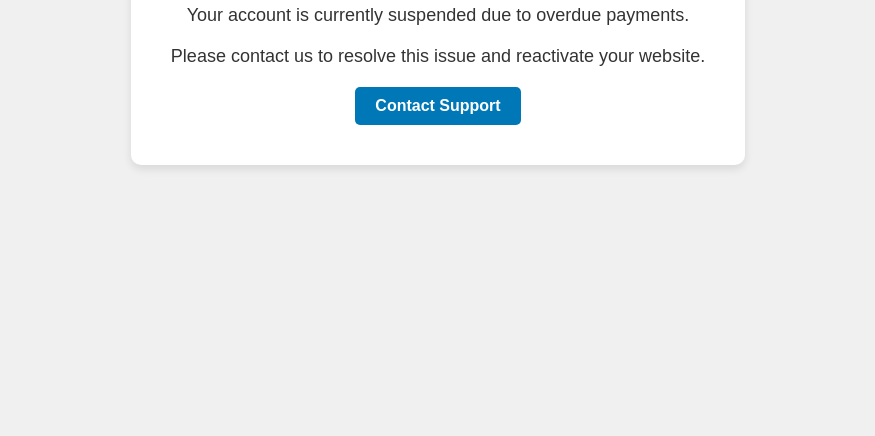
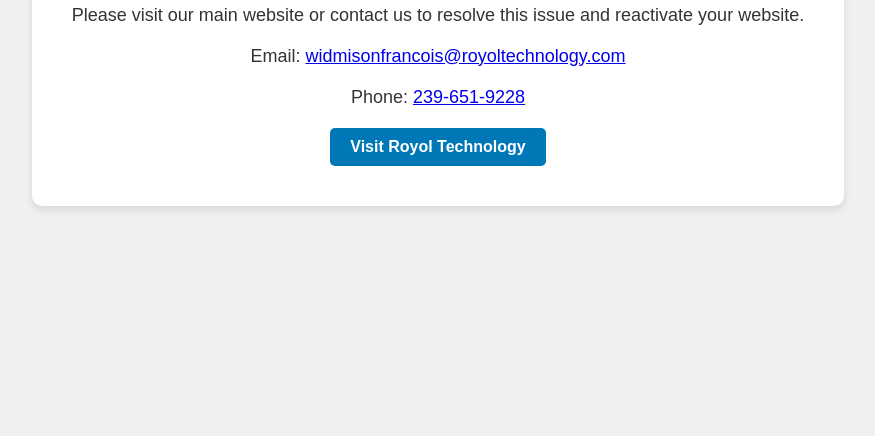
Before and after one commit to Widmison/projects, a plain HTML site: page index.html in a window 1280 px wide. Shown: the part 364-800 px from the top of the page, without its empty margins (202-1077 px from the left). Drawn offline with Linux system fonts and the light colour scheme.

Commit message:
Update index.html

```diff
--- a/index.html
+++ b/index.html
@@ -10,8 +10,10 @@
     <div class="container">
         <h1>Website Temporarily Closed</h1>
         <p>Your account is currently suspended due to overdue payments.</p>
-        <p>Please contact us to resolve this issue and reactivate your website.</p>
-        <a href="widmisonfrancois@royoltechnology.com" class="button">Contact Support</a>
+        <p>Please visit our main website or contact us to resolve this issue and reactivate your website.</p>
+        <p>Email: <a href="mailto:widmisonfrancois@royoltechnology.com">widmisonfrancois@royoltechnology.com</a></p>
+        <p>Phone: <a href="tel:+12396519228">239-651-9228</a></p>
+        <a href="https://royoltechnology.com" class="button">Visit Royol Technology</a>
     </div>
 </body>
 </html>
```
